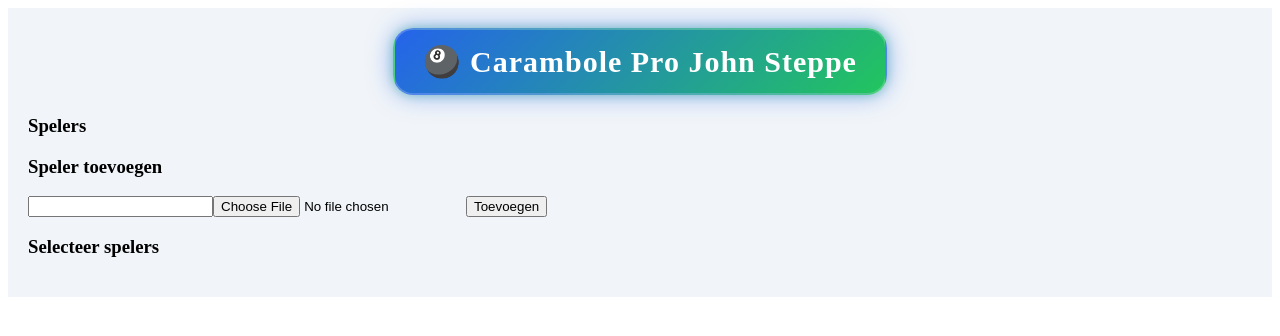
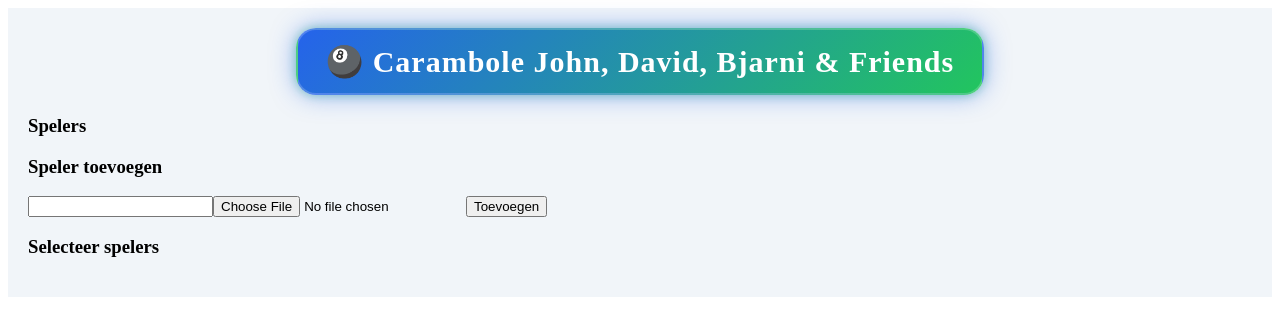
Before and after one commit to steppedavid-glitch/carambole-app, a React (Vite) app: page / in a window 1280 px wide. Shown: the top 336 px of the page. Built offline with nearby package versions, Linux system fonts and the light colour scheme.

Commit message:
Update App.jsx

```diff
--- a/src/App.jsx
+++ b/src/App.jsx
@@ -121,7 +121,7 @@ export default function App() {
             border: "2px solid rgba(255,255,255,0.2)"
           }}
         >
-          🎱 Carambole Pro John Steppe
+          🎱 Carambole John, David, Bjarni & Friends
         </div>
       </div>
 
```
